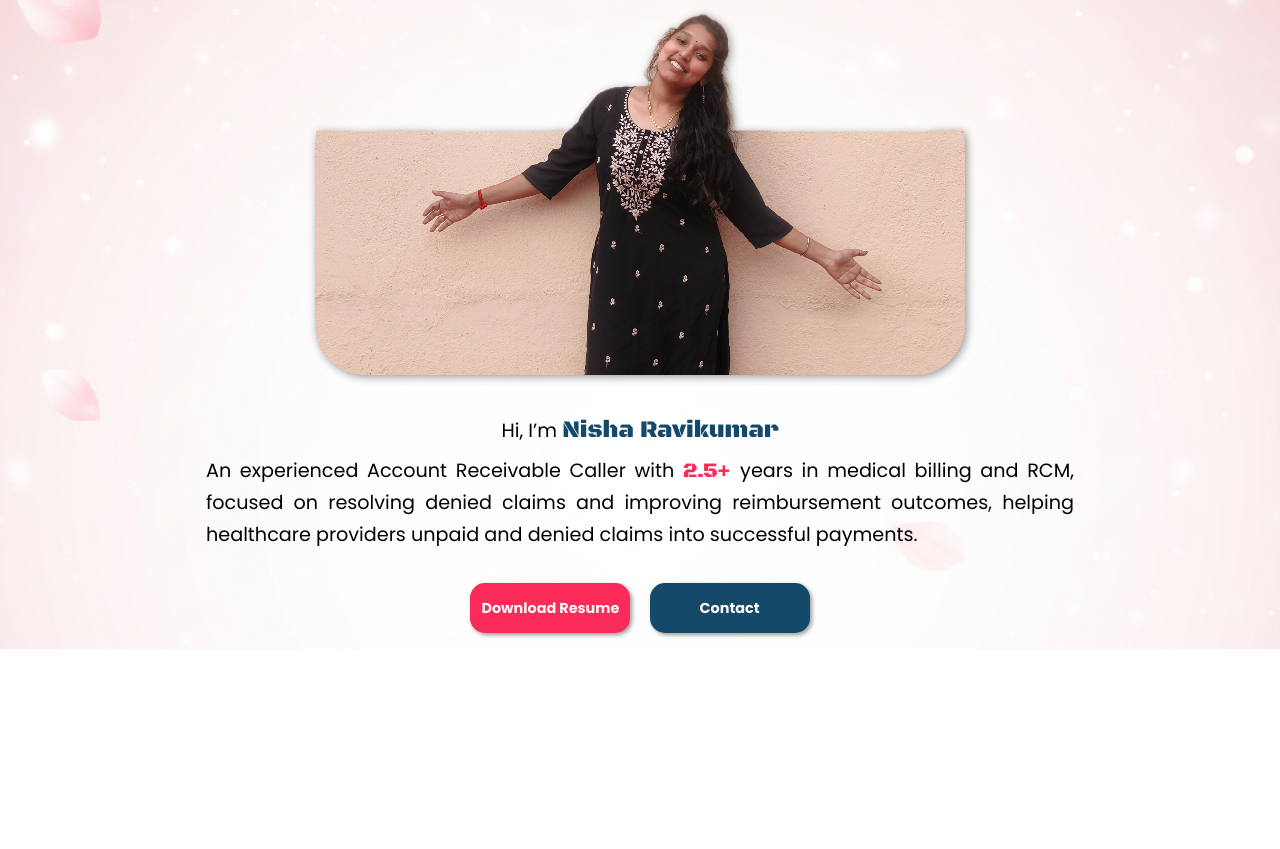
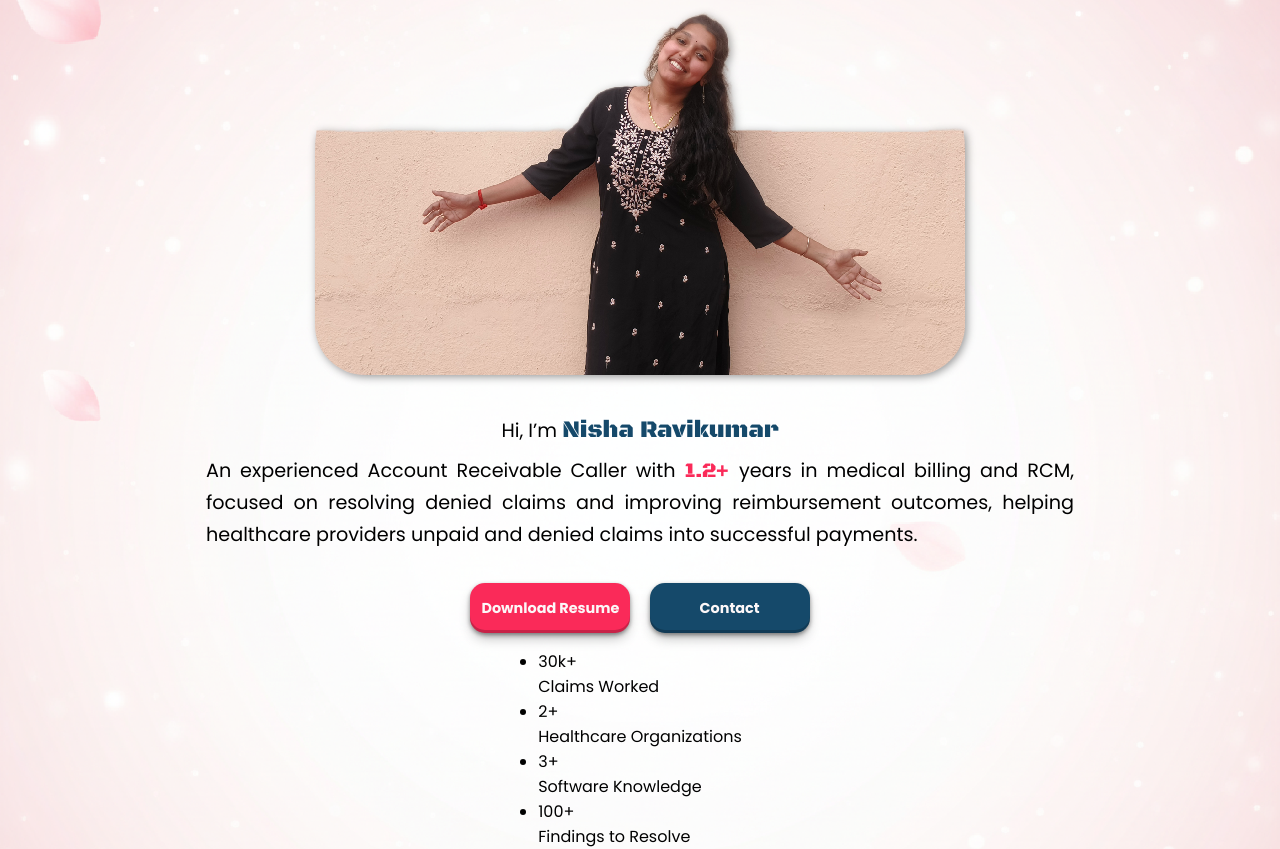
Before and after one commit to AravindSaravananGitHub/Nisha-Medical-Billing, a React (Vite) app: page / in a window 1280 px wide. Shown: the part 164-1013 px from the top of the page. Before the commit the page ends 813 px from the top, so only its background shows below. Built offline with nearby package versions, Linux system fonts and the light colour scheme.

Commit message:
Real time experience finder and animation to count up

```diff
--- a/src/CSS/home.css
+++ b/src/CSS/home.css
@@ -68,8 +68,9 @@
   height: 50px;
   border-radius: 15px;
   border: none;
-  box-shadow: var(--text-shadow);
-  transition: all 0.8s ease;
+  box-shadow: rgba(0, 0, 0, 0.4) 0px 2px 4px,
+    rgba(0, 0, 0, 0.3) 0px 7px 13px -3px, rgba(0, 0, 0, 0.2) 0px -3px 0px inset;
+  transition: all 0.5s ease;
 }
 
 .btn-Resume {
--- a/src/Components/Home.jsx
+++ b/src/Components/Home.jsx
@@ -1,8 +1,40 @@
-import React from "react";
+import React, { useEffect, useRef } from "react";
 import heroImage from "../assets/Hero-pageNew.png";
 import "../CSS/home.css";
+import gsap from "gsap";
 
 const Home = () => {
+  const expRef = useRef(null);
+
+  useEffect(() => {
+    const joiningDate = new Date("2023-06-09");
+    const calculateExperience = () => {
+      const today = new Date();
+
+      const totalMonths =
+        (today.getFullYear() - joiningDate.getFullYear()) * 12 +
+        (today.getMonth() - joiningDate.getMonth());
+      return Number(totalMonths / 12).toFixed(1);
+    };
+    const value = calculateExperience();
+    gsap.fromTo(
+      expRef.current,
+      {
+        innerText: 0,
+      },
+      {
+        innerText: value,
+        duration: 1.6,
+        ease: "power3.Out",
+        snap: { innerText: 0.1 },
+        onUpdate: function () {
+          expRef.current.innerText =
+            Number(expRef.current.innerText).toFixed(1) + "+ ";
+        },
+      }
+    );
+  }, []);
+
   return (
     <div className="home-container" id="home">
       <div className="image-part">
@@ -22,7 +54,9 @@ const Home = () => {
             </p>
             <p>
               An experienced Account Receivable Caller with{" "}
-              <span className="home-exp">2.5+ </span>
+              <span className="home-exp" ref={expRef}>
+                0+{" "}
+              </span>
               years in medical billing and RCM, focused on resolving denied
               claims and improving reimbursement outcomes, helping healthcare
               providers unpaid and denied claims into successful payments.
@@ -38,6 +72,31 @@ const Home = () => {
           </div>
         </div>
       </div>
+
+      <div className="detail-part">
+        <ul>
+          <li>
+            <div>
+              <p>30k+</p> Claims Worked
+            </div>
+          </li>
+          <li>
+            <div>
+              <p>2+</p> Healthcare Organizations
+            </div>
+          </li>
+          <li>
+            <div>
+              <p>3+</p> Software Knowledge
+            </div>
+          </li>
+          <li>
+            <div>
+              <p>100+</p> Findings to Resolve
+            </div>
+          </li>
+        </ul>
+      </div>
     </div>
   );
 };
```
Also changed, not shown: src/assets/Hero-pageEdited.png (deleted), 1 other file (tests, documents, lock files or other folders).
